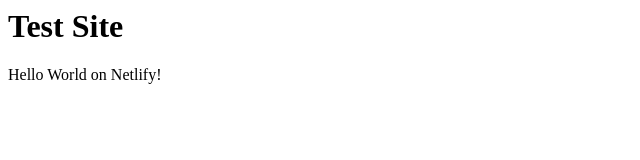
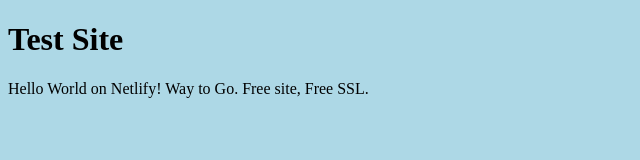
Before and after one commit to ohayou3/hone, a plain HTML site: page index.html in a window 1280 px wide. Shown: the whole page, without its empty margins (0-640 px from the left). Drawn offline with Linux system fonts and the light colour scheme.

Commit message:
Update index.html

```diff
--- a/index.html
+++ b/index.html
@@ -1,4 +1,7 @@
+<!DOCTYPE html>
 <html>
+<body bgcolor=lightblue text=black>
 <H1> Test Site </H1>
-Hello World on Netlify!
+  <p>Hello World on Netlify! Way to Go. Free site, Free SSL.</p>
+</body>
 </html
```
